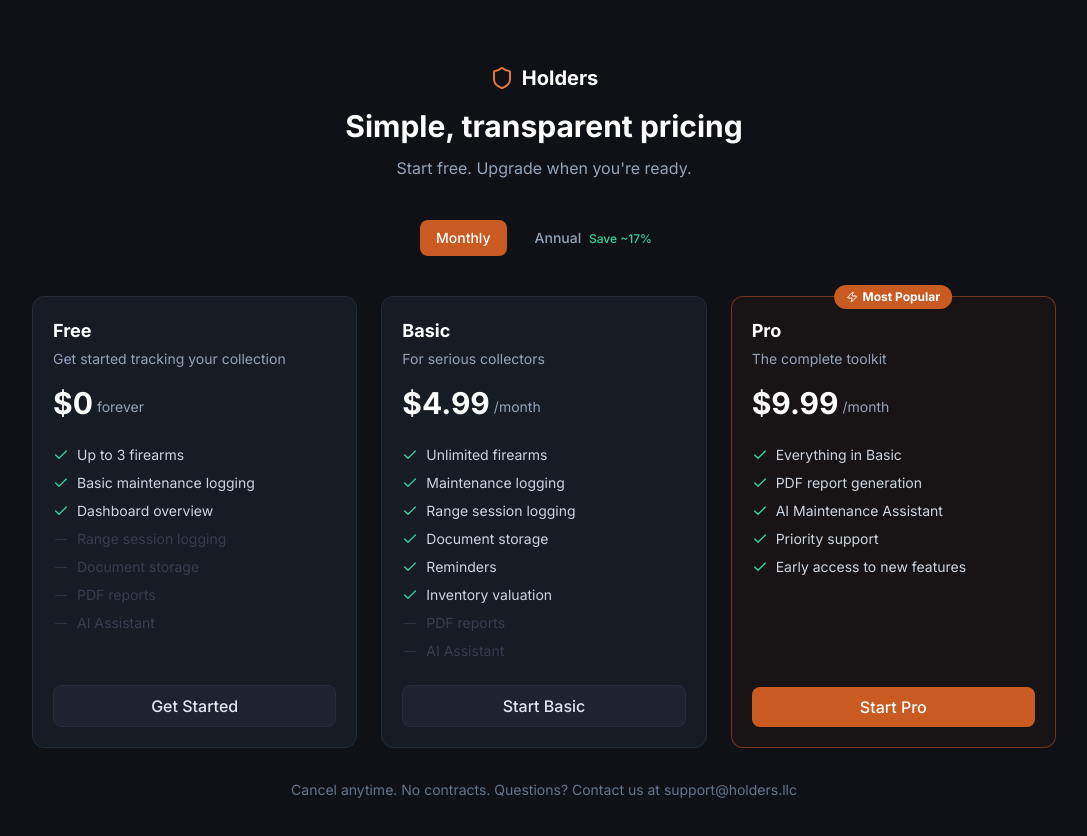
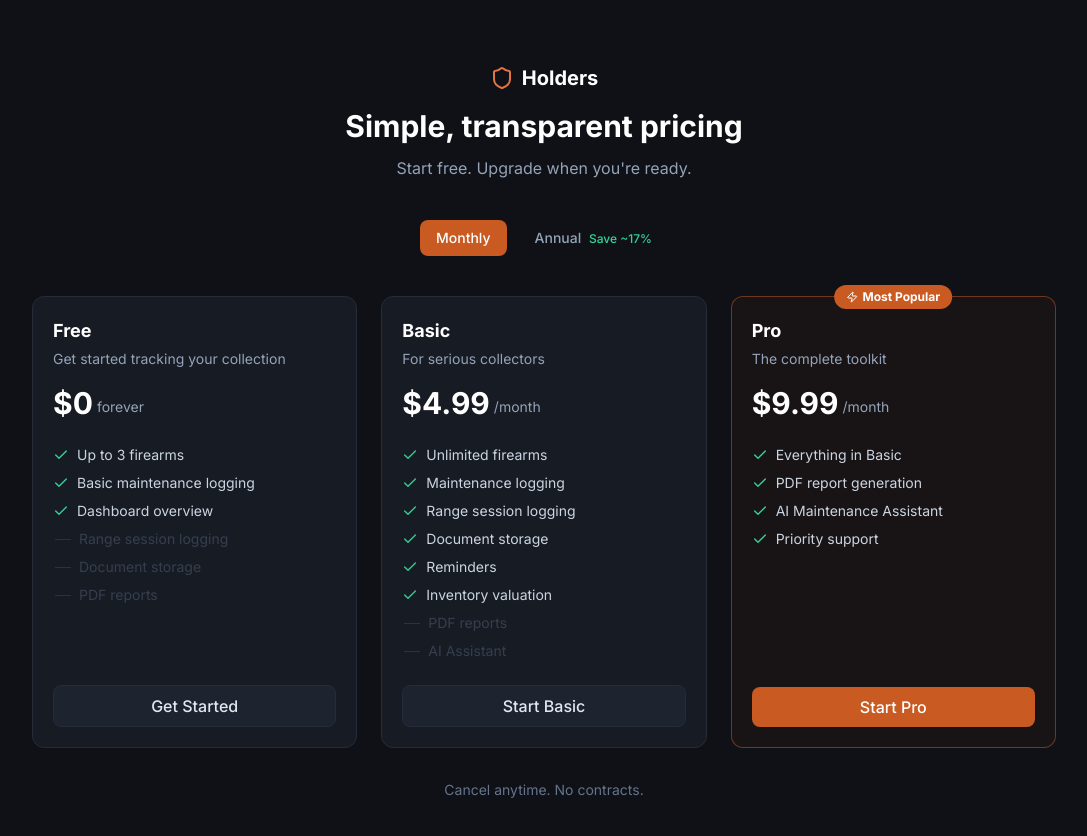
Before and after one commit to HoldersLLC/Holders-app, a Next.js app in the folder holders-app/: page /pricing in a window 1280 px wide. Shown: the top 836 px of the page, without its empty margins (96-1183 px from the left). Built offline with nearby package versions, Linux system fonts and the light colour scheme.

Commit message:
Refactor pricing page to use PRICE_IDS

```diff
--- a/holders-app/src/app/pricing/page.tsx
+++ b/holders-app/src/app/pricing/page.tsx
@@ -2,7 +2,13 @@
 import { useState } from 'react'
 import { useRouter, useSearchParams } from 'next/navigation'
 import { Shield, Check, Zap } from 'lucide-react'
-import { PLANS } from '@/lib/stripe'
+
+const PRICE_IDS = {
+  basic_monthly: 'price_1TlyIuIsj1k0hZpb7QfIpbI7',
+  basic_annual:  'price_1TlyJtIsj1k0hZpbBKmzqCd4',
+  pro_monthly:   'price_1TlyMPIsj1k0hZpbu6S6invn',
+  pro_annual:    'price_1TlyMfIsj1k0hZpbZ3UtkRps',
+}
 
 export default function PricingPage() {
   const [billing, setBilling] = useState<'monthly' | 'annual'>('monthly')
@@ -36,7 +42,7 @@
       period: 'forever',
       description: 'Get started tracking your collection',
       features: ['Up to 3 firearms', 'Basic maintenance logging', 'Dashboard overview'],
-      missing: ['Range session logging', 'Document storage', 'PDF reports', 'AI Assistant'],
+      missing: ['Range session logging', 'Document storage', 'PDF reports'],
       cta: 'Get Started',
       priceId: null,
       highlight: false,
@@ -51,7 +57,7 @@
       features: ['Unlimited firearms', 'Maintenance logging', 'Range session logging', 'Document storage', 'Reminders', 'Inventory valuation'],
       missing: ['PDF reports', 'AI Assistant'],
       cta: 'Start Basic',
-      priceId: billing === 'monthly' ? PLANS.basic.monthlyPriceId : PLANS.basic.annualPriceId,
+      priceId: billing === 'monthly' ? PRICE_IDS.basic_monthly : PRICE_IDS.basic_annual,
       highlight: false,
     },
     {
@@ -61,10 +67,10 @@
       period: billing === 'monthly' ? '/month' : '/year',
       savings: billing === 'annual' ? 'Save $19.89' : null,
       description: 'The complete toolkit',
-      features: ['Everything in Basic', 'PDF report generation', 'AI Maintenance Assistant', 'Priority support', 'Early access to new features'],
+      features: ['Everything in Basic', 'PDF report generation', 'AI Maintenance Assistant', 'Priority support'],
       missing: [],
       cta: 'Start Pro',
-      priceId: billing === 'monthly' ? PLANS.pro.monthlyPriceId : PLANS.pro.annualPriceId,
+      priceId: billing === 'monthly' ? PRICE_IDS.pro_monthly : PRICE_IDS.pro_annual,
       highlight: true,
     },
   ]
@@ -72,7 +78,6 @@
   return (
     <div className="min-h-screen bg-surface px-4 py-16">
       <div className="max-w-5xl mx-auto">
-        {/* Header */}
         <div className="text-center mb-10">
           <div className="flex items-center justify-center gap-2 mb-4">
             <Shield className="w-6 h-6 text-brand-400" />
@@ -87,29 +92,16 @@
           <p className="text-slate-400">Start free. Upgrade when you're ready.</p>
         </div>
 
-        {/* Billing toggle */}
         <div className="flex items-center justify-center gap-3 mb-10">
-          <button
-            onClick={() => setBilling('monthly')}
-            className={`px-4 py-2 rounded-lg text-sm font-medium transition-colors ${billing === 'monthly' ? 'bg-brand-500 text-white' : 'text-slate-400 hover:text-white'}`}
-          >
-            Monthly
-          </button>
-          <button
-            onClick={() => setBilling('annual')}
-            className={`px-4 py-2 rounded-lg text-sm font-medium transition-colors ${billing === 'annual' ? 'bg-brand-500 text-white' : 'text-slate-400 hover:text-white'}`}
-          >
+          <button onClick={() => setBilling('monthly')} className={`px-4 py-2 rounded-lg text-sm font-medium transition-colors ${billing === 'monthly' ? 'bg-brand-500 text-white' : 'text-slate-400 hover:text-white'}`}>Monthly</button>
+          <button onClick={() => setBilling('annual')} className={`px-4 py-2 rounded-lg text-sm font-medium transition-colors ${billing === 'annual' ? 'bg-brand-500 text-white' : 'text-slate-400 hover:text-white'}`}>
             Annual <span className="text-emerald-400 text-xs ml-1">Save ~17%</span>
           </button>
         </div>
 
-        {/* Plans */}
         <div className="grid md:grid-cols-3 gap-6">
           {plans.map(plan => (
-            <div
-              key={plan.key}
-              className={`card relative flex flex-col ${plan.highlight ? 'border-brand-500/50 bg-brand-500/5' : ''}`}
-            >
+            <div key={plan.key} className={`card relative flex flex-col ${plan.highlight ? 'border-brand-500/50 bg-brand-500/5' : ''}`}>
               {plan.highlight && (
                 <div className="absolute -top-3 left-1/2 -translate-x-1/2">
                   <span className="bg-brand-500 text-white text-xs font-bold px-3 py-1 rounded-full flex items-center gap-1">
@@ -117,7 +109,6 @@
                   </span>
                 </div>
               )}
-
               <div className="mb-6">
                 <h3 className="font-bold text-white text-lg mb-1">{plan.name}</h3>
                 <p className="text-slate-400 text-sm mb-4">{plan.description}</p>
@@ -127,7 +118,6 @@
                 </div>
                 {plan.savings && <div className="text-emerald-400 text-xs mt-1">{plan.savings}</div>}
               </div>
-
               <div className="flex-1 space-y-2 mb-6">
                 {plan.features.map(f => (
                   <div key={f} className="flex items-center gap-2 text-sm">
@@ -137,34 +127,22 @@
                 ))}
                 {plan.missing.map(f => (
                   <div key={f} className="flex items-center gap-2 text-sm opacity-40">
-                    <div className="w-4 h-4 flex-shrink-0 flex items-center justify-center">
-                      <div className="w-3 h-px bg-slate-600" />
-                    </div>
+                    <div className="w-4 h-px bg-slate-600 ml-0.5" />
                     <span className="text-slate-500">{f}</span>
                   </div>
                 ))}
               </div>
-
               {plan.priceId ? (
-                <button
-                  onClick={() => handleCheckout(plan.priceId!, plan.key)}
-                  disabled={loading === plan.key}
-                  className={plan.highlight ? 'btn-primary w-full' : 'btn-secondary w-full'}
-                >
+                <button onClick={() => handleCheckout(plan.priceId!, plan.key)} disabled={loading === plan.key} className={plan.highlight ? 'btn-primary w-full' : 'btn-secondary w-full'}>
                   {loading === plan.key ? 'Loading…' : plan.cta}
                 </button>
               ) : (
-                <button onClick={() => router.push('/auth/signup')} className="btn-secondary w-full">
-                  {plan.cta}
-                </button>
+                <button onClick={() => router.push('/auth/signup')} className="btn-secondary w-full">{plan.cta}</button>
               )}
             </div>
           ))}
         </div>
-
-        <p className="text-center text-slate-500 text-sm mt-8">
-          Cancel anytime. No contracts. Questions? Contact us at support@holders.llc
-        </p>
+        <p className="text-center text-slate-500 text-sm mt-8">Cancel anytime. No contracts.</p>
       </div>
     </div>
   )
```
